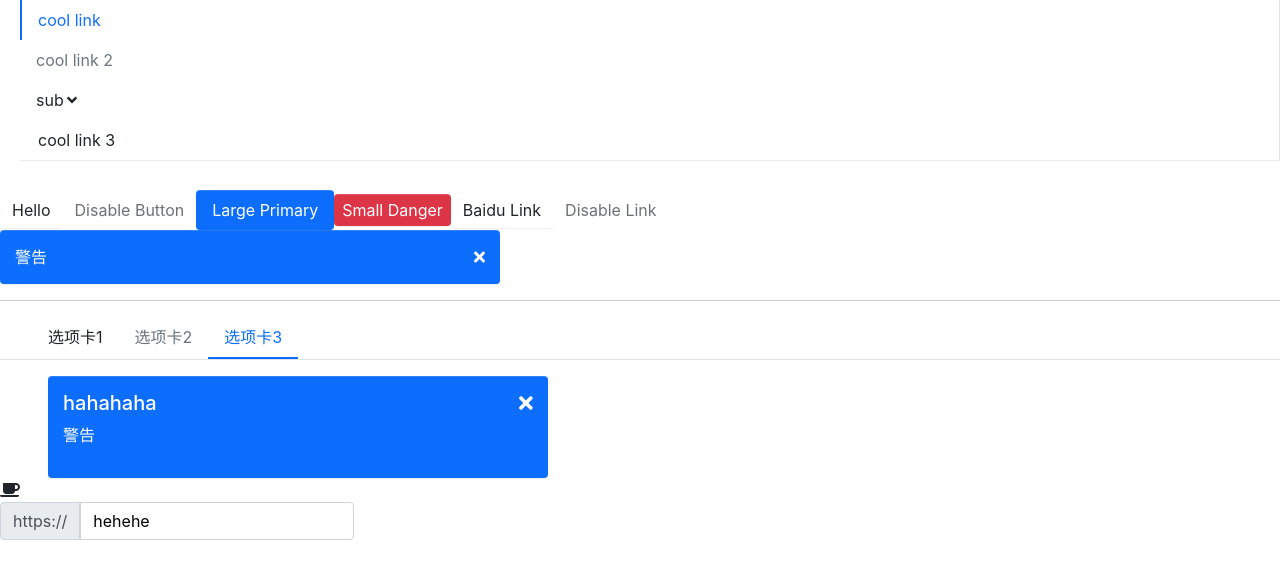
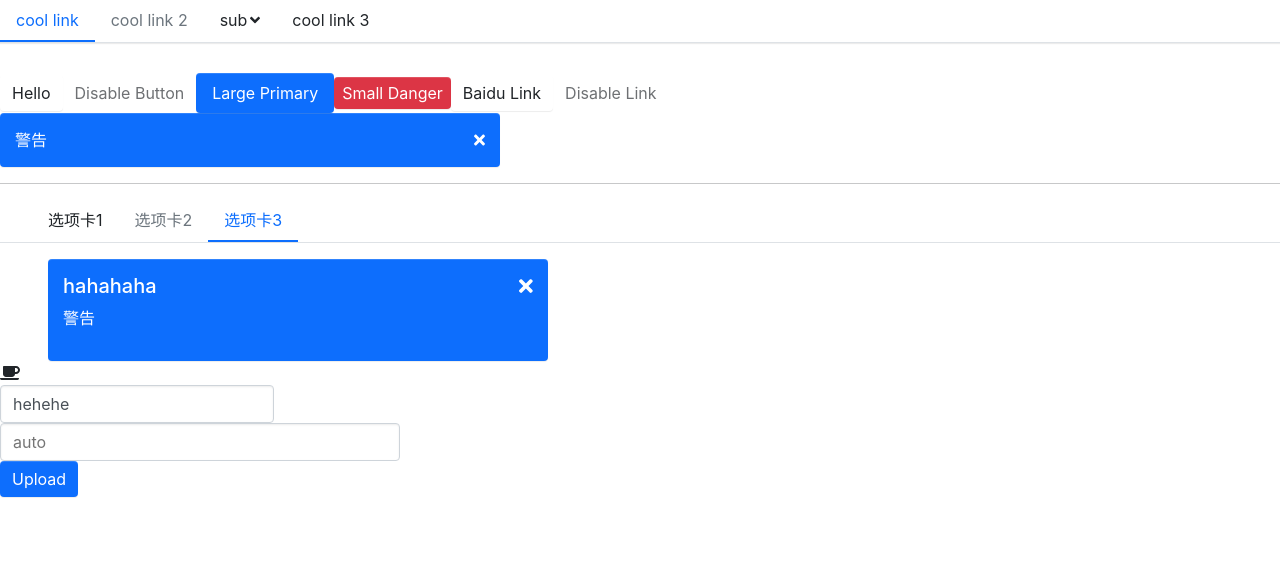
Before and after one commit to cainiao308/myComponent, a React (Create React App) app: page / in a window 1280 px wide. Shown: the top 578 px of the page. Built offline with nearby package versions, Linux system fonts and the light colour scheme.

Commit message:
autocomplete

```diff
--- a/package.json
+++ b/package.json
@@ -11,10 +11,12 @@
     "@types/node": "^12.12.44",
     "@types/react": "^16.9.35",
     "@types/react-dom": "^16.9.8",
+    "@types/react-transition-group": "^4.4.0",
     "classnames": "^2.2.6",
     "react": "^16.13.1",
     "react-dom": "^16.13.1",
     "react-scripts": "3.4.1",
+    "react-transition-group": "^4.4.1",
     "typescript": "^3.7.5"
   },
   "scripts": {
--- a/src/App.tsx
+++ b/src/App.tsx
@@ -1,4 +1,4 @@
-import React from 'react';
+import React , {useState} from 'react';
 
 import './styles/index.scss';
 import Button  , {ButtonType , ButtonSize}from './components/Button/Button'
@@ -12,14 +12,44 @@ import { library } from '@fortawesome/fontawesome-svg-core'
 import { fas } from '@fortawesome/free-solid-svg-icons'
 import Icon from './components/Icon/icon'
 import Input from './components/Input/input'
+import AutoComlete , {DataSourcetYPE} from './components/AutoComlete/autoComplete'
+import {CSSTransition}  from 'react-transition-group'
+import Upload from './components/Upload/upload'
+
 library.add(fas)
+
+interface Lakers {
+  age?:number,
+}
+
+interface GithubUsers {
+  name?:string,
+  passtime?:string,
+
+}
+
+function App2() {
+  const [inProp, setInProp] = useState(false);
+  return (
+    <div>
+      <CSSTransition in={inProp} timeout={1000} classNames="my-node">
+        <div>
+          {"I'll receive my-node-* classes"}
+        </div>
+      </CSSTransition>
+      <button type="button" onClick={() => setInProp(!inProp)}>
+        Click to Enter
+      </button>
+    </div>
+  );
+}
 
 
 function App() {
   return (
     <div className="App">
       <header className="App-header">
-        <Menu defaultIndex="0"  mode="vertical" onSelect={(n)=>{console.log(n)}}>
+        <Menu defaultIndex="0"   onSelect={(n)=>{console.log(n)}}>
             <MenuItem >cool link</MenuItem>
             <MenuItem  disabled>cool link 2</MenuItem>
             <SubMenu title="sub">
@@ -42,8 +72,27 @@ function App() {
         <TabItem label="选项卡3" index={2}><Alert type={AlertType.Default}  message="警告" closable title="hahahaha" onClose={(e)=>{}}/></TabItem>
       </Tab>
       <Icon icon="coffee" theme="danger"/>
-      <Input placeholder="aaaaaaaaa" defaultValue="hehehe" onChange={(e)=>{console.log(e.target.value)}} prepend="https://"/>
+      <Input placeholder="aaaaaaaaa" defaultValue="hehehe" onChange={(e)=>{console.log(e.target.value)}} />
+      <AutoComlete
+        placeholder="auto"
+        fetchSuggretions={(query:string)=>{
+          return fetch(`https://api.apiopen.top/getJoke?page=1&count=10&type=video`).then(res=> res.json())
+          .then(({result})=>{
+             console.log(result)
+             return result.map((i:GithubUsers)=>({value:i.name , passtime:i.passtime}))
+          })
+        }}
+        onSelects={(n)=>{console.log(n)}}
+        renderOptions = {(item:DataSourcetYPE<GithubUsers>)=>{
+          return (
+            <>
+          <b>{item.value}</b><span>{item.passtime}</span>
+          </>
+          )
+        }}
+      />
       </header>
+      <Upload />
     </div>
   );
 }
--- /dev/null
+++ b/src/components/AutoComlete/_style.scss
@@ -0,0 +1,40 @@
+.cainiao-autocomplete{
+    position: relative;
+    width: 400px;
+    .cainiao-input{
+        input{
+            width: 100%;
+        }
+    }
+    .waiting{
+        display: flex;
+        justify-content: center;
+        align-items: center;
+        min-height: 75px;
+        width: 100%;
+        background-color: red;
+    }
+    .auto-list{
+        list-style: none;
+        padding: 0px;
+        border: 1px solid #dee2e6;
+        display: flex;
+        flex-direction: column;
+        position: absolute;
+        width: 100%;
+        z-index: 99;
+        li{
+            padding: 0.5rem 1rem;
+            margin:0;
+            &:hover{
+                color:$primary;
+                cursor: pointer;
+                transition: color 0.15s ease-in-out;
+            }
+        }
+        .highlighted{
+            background-color: $primary;
+            color: white;
+        }
+    }
+}
--- /dev/null
+++ b/src/components/AutoComlete/autoComplete.tsx
@@ -0,0 +1,151 @@
+import React, { FC , useState ,ReactElement , useEffect , useRef} from 'react'
+import classNames from 'classnames'
+import Input ,{InputProps} from '../Input/input'
+import useDebounce from '../../hooks/debounce'
+import useClick from '../../hooks/click'
+import Icon from '../Icon/icon'
+
+interface DataSourceObject {
+    value:string;
+}
+
+export type DataSourcetYPE<T = {}> = T & DataSourceObject
+
+interface autocompleteProps extends InputProps{
+    fetchSuggretions:(keyword: string )=> DataSourcetYPE[]  | Promise<DataSourcetYPE[]>,
+    onSelects?: (item:DataSourcetYPE ) => void,
+    renderOptions?: (item:DataSourcetYPE) =>ReactElement
+}
+
+
+const AutoComplete: FC<autocompleteProps> = (props) => {
+    console.log(1111);
+
+    //键盘输入
+    const [inputvalue , setValue] = useState('')
+    //下拉栏里面的数据，初始化为空
+    const [sug , setSug] = useState<DataSourcetYPE[]>([])
+    const {fetchSuggretions , onSelects , value , renderOptions,...restProps} = props
+    const [loading , setLoading] = useState(false)
+    const debounceValue = useDebounce(inputvalue , 500)
+    const trigger = useRef(false)
+    const [hilight , setHilight] = useState(-1)
+    const componentRef = useRef<HTMLDivElement>(null)
+
+    useEffect(()=>{
+      if(sug.length){
+        const lis = (e:MouseEvent)=>{
+            if (!componentRef.current || componentRef.current.contains(e.target as HTMLElement)){
+                return
+            }
+            setSug([])
+        }
+        document.addEventListener('click' , lis)
+        return ()=>{
+            console.log('remove')
+            document.removeEventListener('click' , lis)
+        }
+      }
+    })
+    //useClick(componentRef , ()=>{setSug([])})
+
+    useEffect(() => {
+        if(debounceValue && trigger.current){
+            const results = fetchSuggretions(debounceValue)
+            if (results instanceof Promise){
+                setLoading(true)
+                results.then(res=>{
+                    //console.log(res);
+                    setLoading(false)
+                    setSug(res)
+                })
+            }else{
+                setSug(results)
+            }
+        }else{
+            console.log(222);
+            setSug([])
+        }
+        console.log(333)
+        setHilight(-1)
+
+    }, [debounceValue])
+
+
+
+    const handleChange = (e: React.ChangeEvent<HTMLInputElement>) => {
+        //输入改变时setValue
+        setValue(e.target.value)
+        trigger.current = true
+    }
+
+    const renderTemplate = (item:DataSourcetYPE)=>{
+        return renderOptions ? renderOptions(item):item
+    }
+
+    const handleItem = (item:DataSourcetYPE)=>{
+        console.log(componentRef.current);
+
+        setValue(item.value)
+        setSug([])
+        if(onSelects){
+            onSelects(item)
+        }
+        trigger.current = false
+    }
+    const renderItem = ()=>{
+        if(sug.length){
+            return (
+                <ul className="auto-list">
+                    {
+                        sug.map((item,index) =>{
+                            const cnames = classNames({
+                                'highlighted':index === hilight
+                            })
+                            return (
+                            <li key={index} onClick={()=>{handleItem(item)}} className={cnames}>
+                                {renderTemplate(item)}
+                             </li>
+                            )
+                        })
+                    }
+                </ul>
+            )
+        }else{
+            return null
+        }
+
+    }
+
+    const handleKeyDown = (e:React.KeyboardEvent)=>{
+        switch(e.keyCode){
+            case 13:
+                if(sug[hilight]){
+                    handleItem(sug[hilight])
+                }
+                break
+            case 38:
+                setHilight(hilight - 1)
+                break
+            case 40:
+                setHilight(hilight + 1)
+                break
+            case 27:
+                setSug([])
+                break
+            default:
+                break
+        }
+    }
+    return (
+        <div className="cainiao-autocomplete" ref={componentRef}>
+            <Input onChange={handleChange} {...restProps} value={inputvalue} onKeyDown={handleKeyDown}/>
+           {
+               loading ? <div className="waiting"><Icon icon="coffee"/></div>:renderItem()
+           }
+        </div>
+    )
+}
+
+
+export default AutoComplete
--- a/src/components/Input/_style.scss
+++ b/src/components/Input/_style.scss
@@ -55,3 +55,20 @@
         }
     }
 }
+
+.input-inner{
+
+    padding: 0.375rem 0.75rem;
+    font-family: -apple-system, BlinkMacSystemFont, "Segoe UI", Roboto, "Helvetica Neue", Arial, "Noto Sans", sans-serif, "Apple Color Emoji", "Segoe UI Emoji", "Segoe UI Symbol", "Noto Color Emoji";
+    font-size: 1rem;
+    font-weight: 400;
+    line-height: 1.5;
+    color: #495057;
+    background-color: #fff;
+    background-clip: padding-box;
+    border: 1px solid #ced4da;
+    border-radius: 0.25rem;
+    box-shadow: inset 0 1px 2px rgba(0, 0, 0, 0.075);
+    -webkit-transition: border-color 0.3s ease-in-out, box-shadow 0.3s ease-in-out;
+    transition: border-color 0.3s ease-in-out, box-shadow 0.3s ease-in-out;
+}
--- a/src/components/Input/input.tsx
+++ b/src/components/Input/input.tsx
@@ -1,9 +1,9 @@
 import React , { FC  , InputHTMLAttributes} from 'react'
 import classNames from 'classnames'
-import Icon , {IconProps}from '../Icon/icon'
+import  {IconProps}from '../Icon/icon'
 
 
-interface InputProps extends Omit<InputHTMLAttributes<HTMLInputElement> , 'size' >{
+export interface InputProps extends Omit<InputHTMLAttributes<HTMLInputElement> , 'size' >{
     disabled?:boolean,
     size?:string,
     icon?:IconProps,
--- /dev/null
+++ b/src/components/Upload/upload.tsx
@@ -0,0 +1,35 @@
+import React, { useRef  , useState} from 'react'
+import classNames from 'classnames'
+import Button ,{ButtonType } from '../Button/Button'
+
+interface UploadProps {
+    name?:string
+}
+
+
+const Upload :React.FC<UploadProps> = (props) =>{
+    const inputRef = useRef<HTMLInputElement>(null)
+
+    const handleChange = (e:React.ChangeEvent<HTMLInputElement>)=>{
+        if(e.target.files){
+            console.log(e.target.files[0])
+        }
+
+    }
+    const handleClick = (e:React.MouseEvent) =>{
+        if(inputRef.current){
+            inputRef.current.click()
+        }
+
+    }
+
+    return (
+        <div className="cainiao-upload">
+            <Button btnType={ButtonType.Primary} onClick={handleClick}>Upload</Button>
+            <input type="file" onChange={handleChange} ref={inputRef} style={{display:"none"}}/>
+        </div>
+    )
+}
+
+
+export default Upload
--- /dev/null
+++ b/src/hooks/click.tsx
@@ -0,0 +1,22 @@
+import React , {useEffect , RefObject} from 'react'
+
+
+function useClick(ref:RefObject<HTMLElement> , handler:Function){
+    console.log(456);
+    console.log(ref.current)
+    useEffect(()=>{
+        console.log(789)
+        const listener = (event:MouseEvent)=>{
+            if (!ref.current || ref.current.contains(event.target as HTMLElement)){
+                return
+            }
+            handler()
+        }
+        document.addEventListener('click' , listener)
+        return ()=>{
+            document.removeEventListener('click' , listener)
+        }
+    } , [ref , handler])
+}
+
+export default useClick
--- /dev/null
+++ b/src/hooks/debounce.tsx
@@ -0,0 +1,19 @@
+import {useEffect , useState} from 'react'
+
+
+const useDebounce = (value:string , delay:number)=>{
+    const [debounceValue , setDebounceValue] = useState(value)
+
+    useEffect(() => {
+        const i = setTimeout(()=>{
+            setDebounceValue(value)
+        } , delay)
+        return () => {
+            clearTimeout(i)
+        }
+    }, [value , delay])
+
+    return debounceValue
+}
+
+export default useDebounce
```
Also changed, not shown: src/styles/index.scss (+20 -1 lines), 1 other file (tests, documents, lock files or other folders).
